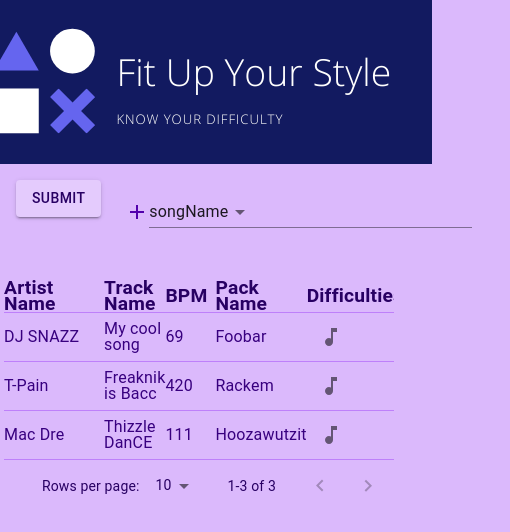
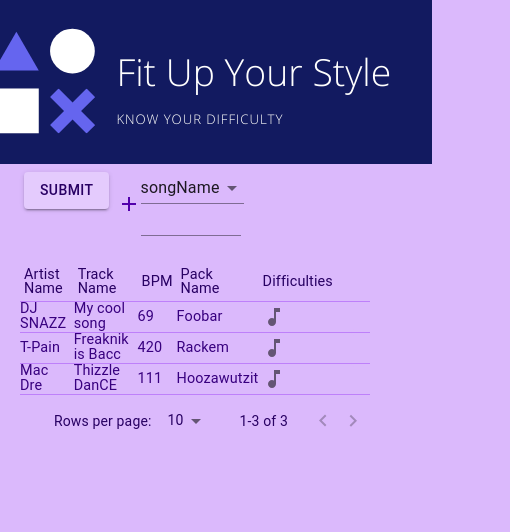
Before and after one commit to changodb/itg-frontend, a React (Create React App) app: page / in a window 390 px wide. Shown: the top 532 px of the page, 510 px wide, since content can reach past the window. Built offline with nearby package versions, Linux system fonts and the light colour scheme.

Commit message:
grid adjustments for mobile readability 3.

```diff
--- a/src/App.css
+++ b/src/App.css
@@ -5,7 +5,10 @@ body {
 }
 
 .topContainer {
-
+    align-items: center;
+}
+.value-input {
+    max-width: 100px !important
 }
 .header {
     display: flex;
@@ -14,17 +17,20 @@ body {
 }
 .queryContainer {
     min-height: 80px;
-    max-height: 80px;
-    display: flex;
+    display: inline-flex;
     align-items: flex-start;
     flex-flow: column wrap;
-    margin: 1em
+    margin: .5rem;
+
 }
 .queryFilters {
     display: flex;
     align-items: center;
-    min-width: 385px;
-    justify-content: left
+    margin: auto;
+    padding-left: 75px
+}
+.qfield {
+    flex: 1
 }
 .submitButton {
     position: relative;
@@ -32,11 +38,11 @@ body {
     background-color: #E4CBFD
 }
 .resultsContainer {
-    margin: .25em
+    margin: .25rem
 }
 
 .MuiDivider-root {
-    margin: .5em;
+    margin: .5rem;
     background-color: #280063;
     display: flex;
 }
@@ -67,33 +73,62 @@ body {
     margin: 0;
 }
 .MuiExpansionPanelSummary-root {
-    display: inline-flex;
+    display: flex;
     align-self: flex-start;
 }
 .MuiTableCell-root {
     border-bottom: 1px solid #BE80FA;
     color: #38007F;
-    font-size: 1rem;
     line-height: 1;
     padding: 0;
 }
 .MuiTableCell-head {
     color: #280063;
     font-weight: bold;
-    line-height: 1rem;
-    font-size: 1.2rem;
+    padding: 4px
 }
 .MuiTablePagination-root {
     color: #280063;
 }
-.MuiTypography-body1 {
+.MuiListItem-gutters {
+    padding-left: 4px;
+    padding-right: 4px;
+}
+.MuiIconButton-root {
+    flex: 0 0 auto;
+    color: rgba(0, 0, 0, 0.54);
+    padding: 3px;
+    overflow: visible;
+    text-align: center;
+    transition: background-color 150ms cubic-bezier(0.4, 0, 0.2, 1) 0ms;
+    border-radius: 50%;
+}
+@media screen and (max-width: 600px) {
+    .MuiTypography-body1 {
+    font-size: .6rem;
+    font-family: "Roboto", "Helvetica", "Arial", sans-serif;
+    font-weight: 400;
+    line-height: 1;
+    letter-spacing: 0.00938em;
+    }
+}
+
+@media screen and (max-width: 960px) {
+    .MuiTypography-body1 {
+    font-size: .9rem;
+    font-family: "Roboto", "Helvetica", "Arial", sans-serif;
+    font-weight: 400;
+    line-height: 1.0;
+    letter-spacing: 0.00938em;
+    }
+}
+
+@media screen and (max-width: 1280){
+    .MuiTypography-body1 {
     font-size: 1rem;
     font-family: "Roboto", "Helvetica", "Arial", sans-serif;
     font-weight: 400;
-    line-height: .7;
+    line-height: 1.2;
     letter-spacing: 0.00938em;
+    }
 }
-.MuiListItem-gutters {
-    padding-left: 8px;
-    padding-right: 8px;
-}
--- a/src/App.js
+++ b/src/App.js
@@ -9,11 +9,14 @@ import Divider from '@material-ui/core/Divider';
 import { StylesProvider } from '@material-ui/core/styles';
 import { Grid } from '@material-ui/core';
 import { Container } from '@material-ui/core';
+
 function App() {
   return (
+
         <StylesProvider injectFirst>
+          <Container fixed className='topContainer'>
           	<Provider store={store}>
-            <Container fixed className="header">
+                <Container className="header">
                 	<Header />
                 </Container>
                 <Grid container spacing={1}>
@@ -25,7 +28,9 @@ function App() {
                     </Grid>
                 </Grid>
         	</Provider>
+          </Container>
         </StylesProvider>
+
   );
 }
 
--- a/src/components/QueryFilters.js
+++ b/src/components/QueryFilters.js
@@ -6,7 +6,7 @@ import { queryFilterPropType } from '../constants/propTypes';
 import QueryFilter from './QueryFilter';
 import Divider from '@material-ui/core/Divider';
 import { Grid } from '@material-ui/core';
-
+import Typography from '@material-ui/core/Typography';
 
 export default ({ queryFilters, onSubmit, onValueChange, onFieldChange, onAddQueryFilter, onRemoveQueryFilter }) => {
   const filters = queryFilters.map((filter, index) => (
@@ -28,15 +28,15 @@ export default ({ queryFilters, onSubmit, onValueChange, onFieldChange, onAddQue
   return (
     <form>
         <Grid container spacing={1}>
-          <Grid item xs={.5}>
+          <Grid item xs={1}>
               <Button className='submitButton' variant='contained'onClick={() => onSubmit()}>
                 Submit
               </Button>
           </Grid>
-          <Grid container item xs={9} spacing={2}>
-            <Grid item xs={1} className='queryContainer'>
-            {filters}
-            </Grid>
+          <Grid item xs={11} className='qfield'>
+            <Typography>
+              {filters}
+            </Typography>
           </Grid>
         </Grid>
     </form>
--- a/src/components/SimfileResults.js
+++ b/src/components/SimfileResults.js
@@ -14,12 +14,14 @@ import ExpansionPanelDetails from '@material-ui/core/ExpansionPanelDetails';
 import Typography from '@material-ui/core/Typography';
 
 export default ({ simfileResults }) => {
+
+
     const columns = [
-        {id: 'songArtist', label: 'Artist Name', minWidth: 100, maxWidth: 100 },
-        {id: 'songName', label: 'Track Name', minWidth: 50, maxWidth: 100 },
-        {id: 'bpm', label: 'BPM', minWidth: 50, maxWidth: 100 },
-        {id: 'packName', label: 'Pack Name', minWidth: 50, maxWidth: 100 },
-        {id: 'difficulties', label: 'Difficulties', minWidth: 100, maxWidth: 150 },
+        {id: 'songArtist', label: 'Artist Name'},
+        {id: 'songName', label: 'Track Name'},
+        {id: 'bpm', label: 'BPM'},
+        {id: 'packName', label: 'Pack Name'},
+        {id: 'difficulties', label: 'Difficulties'},
     ];
 
     String.prototype.toProperCase = function () {
@@ -35,6 +37,8 @@ export default ({ simfileResults }) => {
     }
 
     function StickyHeadTable() {
+
+
         const [page, setPage] = React.useState(0);
         const [rowsPerPage, setRowsPerPage] = React.useState(10);
 
@@ -47,7 +51,9 @@ export default ({ simfileResults }) => {
             setPage(0);
         };
         return (
+
             <div>
+
                 <TableContainer>
                     <Table simfileTable aria-label='simfile table'>
                         <TableHead>
@@ -56,9 +62,11 @@ export default ({ simfileResults }) => {
                                     <TableCell
                                         key={column.id}
                                         align="flex-start"
+                                    >
+                                    <Typography>
+                                        {column.label}
+                                    </Typography>
 
-                                    >
-                                        {column.label}
                                     </TableCell>
                                 )}
                             </TableRow>
@@ -75,8 +83,10 @@ export default ({ simfileResults }) => {
                                       }
                                       var difflist = diffs.map(
                                           ([difficulty, val]) => (
-                                              <ListItem>
-                                                {difficulty.toProperCase()} : {val}
+                                              <ListItem >
+                                                <Typography>
+                                                  {difficulty.toProperCase()} : {val}
+                                                </Typography>
                                               </ListItem>
                                           )
                                       )
@@ -85,7 +95,6 @@ export default ({ simfileResults }) => {
                                             key={column.id}
                                             size='small'
                                             align='flex-start'
-                                            style={{ minWidth: column.minWidth, maxWidth: column.maxWidth }}
                                             >
                                           {column.id ==='difficulties' ?
                                           <ExpansionPanel className='difficultiesPanel'>
@@ -100,8 +109,9 @@ export default ({ simfileResults }) => {
                                               </Typography>
                                             </ExpansionPanelDetails>
                                           </ExpansionPanel>
-                                          : value}
-
+                                          :
+                                          <Typography>{value}</Typography>
+                                            }
                                         </TableCell>
                                       );
                                     })}
```
Lines whose indentation alone changed are shown as unchanged.
